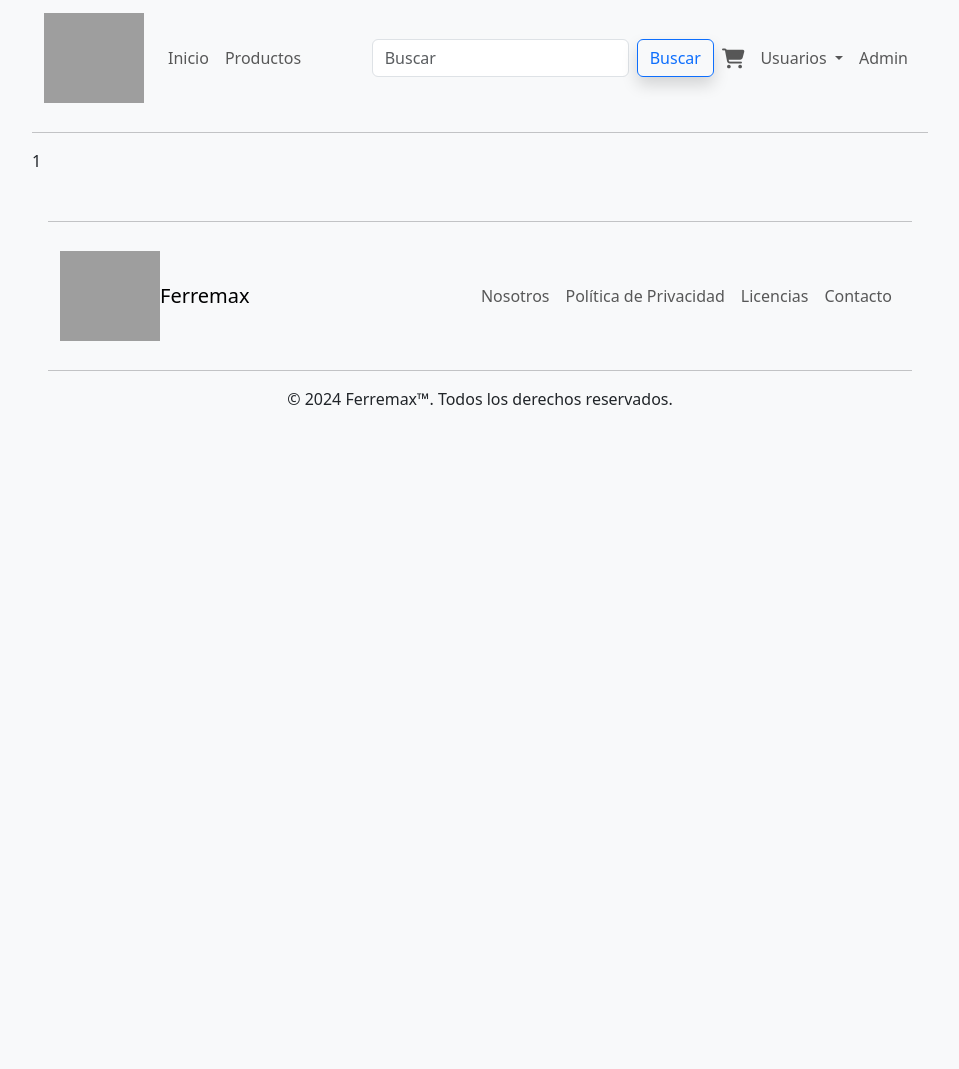
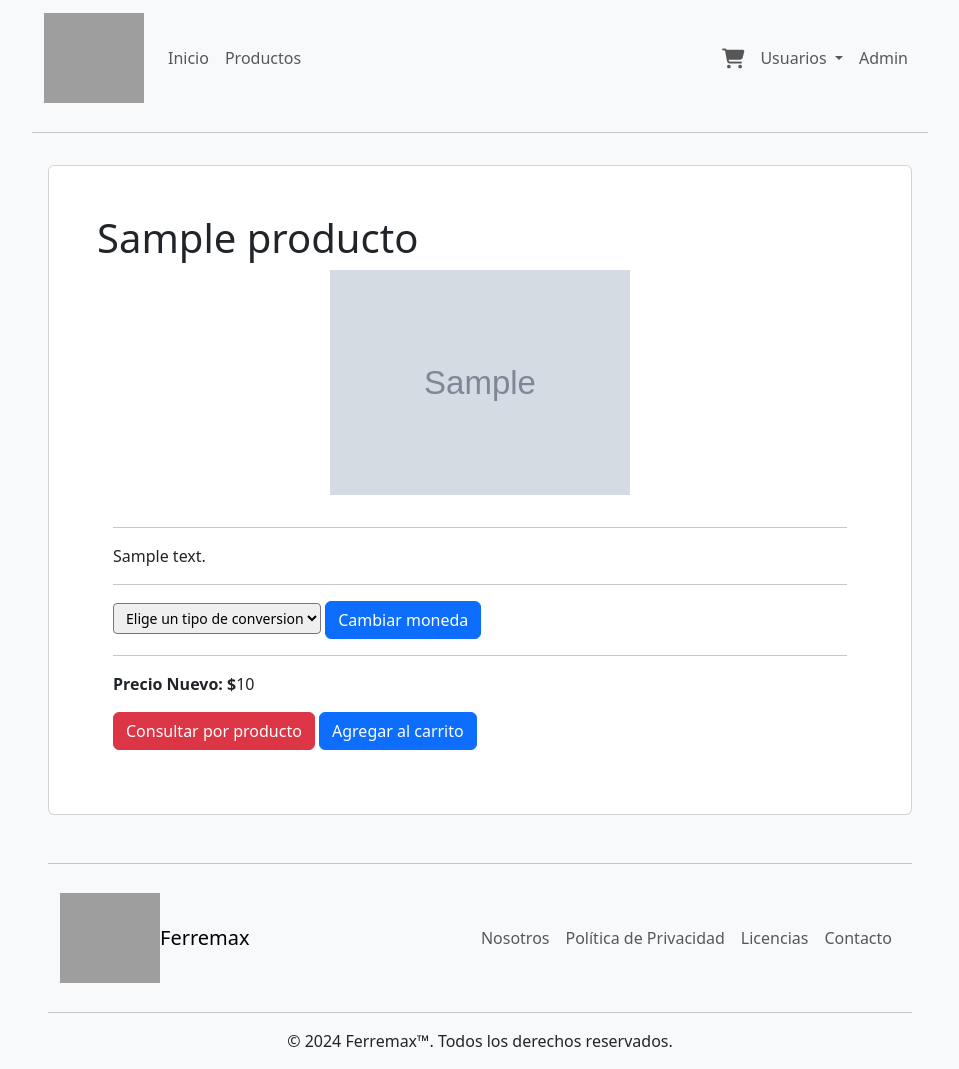
Before and after one commit to Luciifer6969/Ferremax, a Django app: template core/templates/producto.html in a window 1280 px wide. Shown: the whole page, without its empty margins (160-1119 px from the left). Before the commit the page ends 405 px from the top, so only its background shows below. Run offline with Django 3.2, Linux system fonts and the light colour scheme; the template is opened without the code that fills it: most values are stand-ins (such as "Sample title", 1, 10 or a date in 2020); grey boxes marked "Sample" are stand-in pictures; some libraries are stand-ins or nearby versions; grey boxes are pictures that could not be loaded.

Commit message:
api de precio lista
cambiar valores

```diff
--- a/core/static/js/common.js
+++ b/core/static/js/common.js
@@ -113,6 +113,14 @@ $('.col-md-4').on('click', '.agregar-carrito', function() {
   addProducttoCart(productoId);
 });
 
+$('.card').on('click', '.agregar-carrito', function() {
+  // Obtener el valor del producto ID del botón clickeado
+  var productoId = $(this).val();
+  console.log('Producto ID:', productoId);
+  console.log(csrftoken)
+  // Llamar a la función para agregar el producto al carrito
+  addProducttoCart(productoId);
+});
 
 function addProducttoCart(productoId) {
   // Envía una solicitud AJAX para agregar el producto al carrito
--- a/core/templates/layouts/base.html
+++ b/core/templates/layouts/base.html
@@ -28,6 +28,11 @@
                   <li class="nav-item">
                     <a class="nav-link link-opt" aria-current="page" href="{%url 'productos' %}">Productos</a>
                   </li>
+                  {% if request.user.is_authenticated %}
+                  <li class="nav-item">
+                    <a class="nav-link link-opt" aria-current="page" href="{%url 'contact' %}">Consultar Producto</a>
+                  </li>
+                  {% endif %}
                   {% if perms.core.view_producto %}
                   <li class="nav-item">
                     <a class="nav-link link-opt" aria-current="page" href="{% url 'stock' %}">Stock disponible</a>
@@ -53,10 +58,6 @@
                   </li>
                   {% endif %}
                 </ul>
-                <form class="d-flex" role="search" action="" method="GET">
-                  <input class="form-control me-2" type="search" placeholder="Buscar" aria-label="Search" name="search_query">
-                  <button class="btn btn-outline-primary shadow" type="submit">Buscar</button>
-                </form>
                 <ul class="navbar-nav me-0 mb-2 mb-lg-0">
                   {% if request.user.is_authenticated %}
                   <li class="nav-item">
--- a/core/templates/producto.html
+++ b/core/templates/producto.html
@@ -1,5 +1,38 @@
 {% extends 'layouts/base.html' %}
 
 {% block content %}
-<p>{{producto.id}}</p>
+<div class="index-template bg-body-tertiary p-3">
+    <div class="card w-100 p-5">
+        <h1>{{ producto.nombre }}</h1>
+      <div class="d-flex mx-auto justify-content-center">
+        <img src="{{ producto.imagen_url }}" alt="Imagen producto" class="w-75">
+      </div>
+      <div class="card-body">
+        <hr>
+          <p class="card-text">{{ producto.descripcion }}</p>
+          <hr>
+          <form  class="formulario" method="POST" action="{% url 'verProducto' producto.id %}">
+            {% csrf_token %}
+            <select class="form-select-sm" aria-label="Default select example" name="tipo_moneda">
+              <option selected disabled>Elige un tipo de conversion</option>
+                <option value="dolar">Dólar</option>
+                <option value="uf">UF</option>
+                <option value="euro">Euro</option>
+                <option value="utm">UTM</option>
+            </select>
+            <input type="hidden" name="producto_id" value="{{ producto.id }}">
+            <button class="btn btn-primary" type="submit">Cambiar moneda</button>
+          </form>
+          <hr>
+          {% if nuevo_precio %}
+          <p class="card-text"><strong>Precio Nuevo: $</strong>{{ nuevo_precio }}</p>
+          {%else%}
+          <p class="card-text"><strong>Precio: $</strong>{{ producto.precio }}</p>
+          {% endif %}
+          <a href="{% url 'contact' %}"><button class="btn btn-danger" >Consultar por producto</button></a>
+          <button type="button" class="btn btn-primary agregar-carrito" value="{{ producto.id }}">Agregar al carrito</button>
+        </div>
+    </div>
+</div>
+
 {% endblock%}
--- a/core/templates/productos.html
+++ b/core/templates/productos.html
@@ -1,6 +1,10 @@
 {% extends 'layouts/base.html' %}
 
 {% block content %}
+<div class="bg-dark shadow rounded p-3 w-100 w-lg-50">
+    <h1 class="rounded bg-dark p-3 text-light">Productos</h1>
+</div>
+
 <div class="index-template bg-body-tertiary p-3">
 
 <div class="gallery-template d-flex flex-row mx-auto gap-5 flex-wrap justify-content-center">
@@ -12,7 +16,7 @@
                 <div class="card-body">
                     <h5 class="card-title">{{ producto.nombre }}</h5>
                     <p class="card-text">{{ producto.descripcion }}</p>
-                    <p class="card-text">${{ producto.precio }}</p>
+                    <p class="card-text"><strong>Precio: $</strong>{{ producto.precio }}</p>
                     <a href="{% url 'verProducto' producto.id %}"><button class="btn btn-secondary"> Ver Producto</button></a>
                     <!-- Botón "Agregar al carrito" -->
                     <button type="button" class="btn btn-primary agregar-carrito" value="{{ producto.id }}">Agregar al carrito</button>
--- a/core/urls.py
+++ b/core/urls.py
@@ -16,4 +16,5 @@ urlpatterns = [
     path('entrega/',entrega,name='entrega'),
     path('edit_entrega/<int:id_entrega>/',edit_entrega,name='edit_entrega'),
     path('producto/<int:producto_id>/', verProducto, name='verProducto'),
+    path('contact/',contact, name='contact'),
 ]
```
Also changed, not shown: core/templates/contact.html (added, +49 -0 lines), core/views.py (+76 -3 lines).
